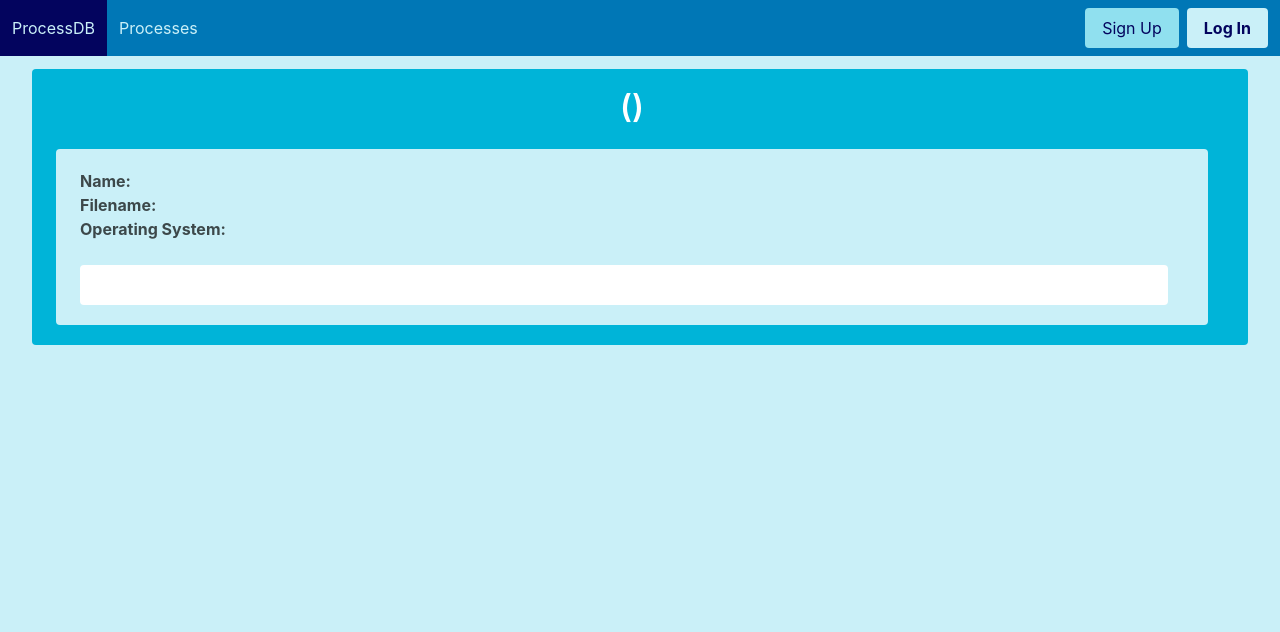
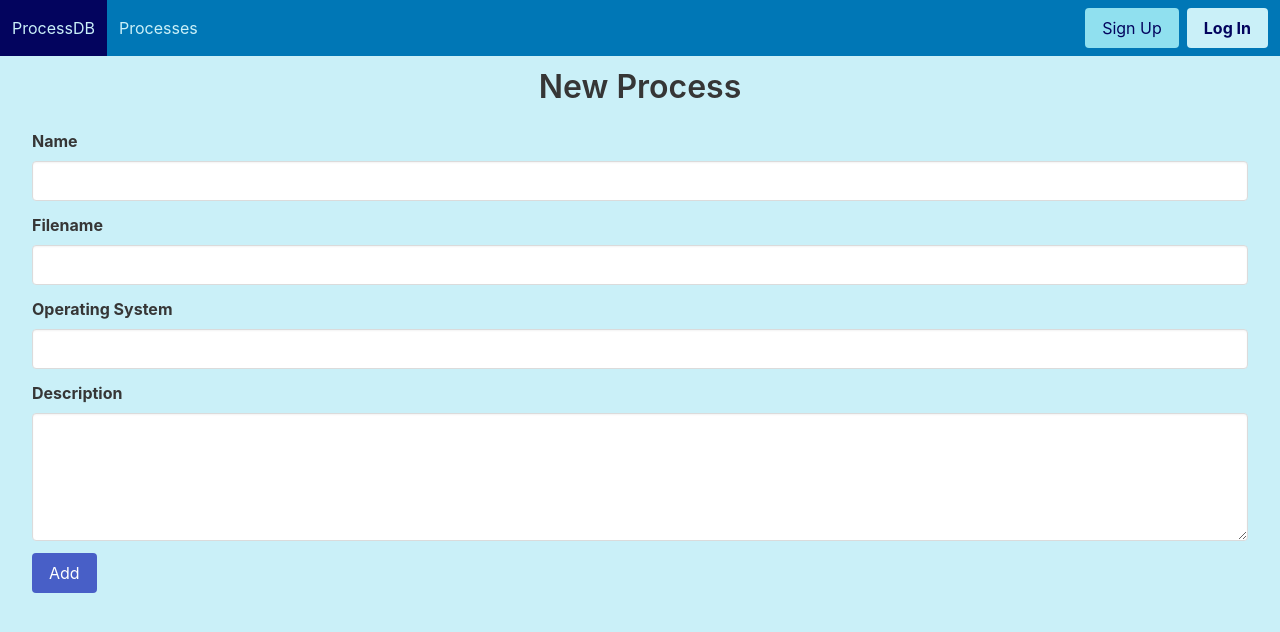
Before and after one commit to rkulcs/ProcessDB, a Vue app in the folder frontend/: page /processes/new in a window 1280 px wide. Shown: the top 632 px of the page. Built offline with nearby package versions, Linux system fonts and the light colour scheme; no server answers.

Commit message:
Implement forms for adding and updating processes

```diff
--- /dev/null
+++ b/frontend/src/components/ProcessEdit.vue
@@ -0,0 +1,25 @@
+<template>
+  <ProcessForm v-on:formFilled="update($event)"/>
+</template>
+
+<script>
+import ProcessForm from './ProcessForm.vue'
+import processStore from '../stores/processStore'
+
+export default {
+  components: {
+    ProcessForm
+  },
+
+  methods: {
+    update(process) {
+      (async () => {
+        let successfulUpdate = await processStore().add(process)
+
+        if (successfulUpdate)
+          this.$router.push({ name: 'process_info' })
+      })()
+    }
+  }
+}
+</script>
--- /dev/null
+++ b/frontend/src/components/ProcessForm.vue
@@ -0,0 +1,69 @@
+<template>
+  <h1 class="title">{{ isNew() ? 'New Process' : 'Edit Process' }}</h1>
+  <div class="field">
+    <label class="label">Name</label>
+    <div class="control">
+      <input v-model="process.name" class="input" type="text">
+    </div>
+  </div>
+  <div class="field">
+    <label class="label">Filename</label>
+    <div class="control">
+      <input v-model="process.filename" class="input" type="text">
+    </div>
+  </div>
+  <div class="field">
+    <label class="label">Operating System</label>
+    <div class="control">
+      <input v-model="process.os" class="input" type="text">
+    </div>
+  </div>
+  <div class="field">
+    <label class="label">Description</label>
+    <div class="control">
+      <textarea v-model="process.description" class="textarea" type="text"/>
+    </div>
+  </div>
+  <div class="field">
+    <div class="control">
+      <button class="button is-link" @click="save">
+        {{ isNew() ? 'Add' : 'Update' }}
+      </button>
+    </div>
+  </div>
+</template>
+
+<script>
+import ProcessFormType from '../entities/ProcessFormType.js'
+import Process from '../entities/Process'
+import processStore from '../stores/processStore'
+
+export default {
+  props: {
+    type: ProcessFormType
+  },
+
+  data() {
+    return {
+      id: this.$route.params.id,
+      store: processStore(),
+      process: '',
+      loaded: false
+    }
+  },
+
+  async mounted() {
+    this.process = (this.type === ProcessFormType.NEW) ? Process.emptyProcess()
+                                                       : await this.store.get(this.id)
+  },
+
+  methods: {
+    isNew() {
+      return (this.type === ProcessFormType.NEW)
+    },
+    save() {
+      this.$emit('formFilled', this.process)
+    }
+  }
+}
+</script>
--- a/frontend/src/components/ProcessInfo.vue
+++ b/frontend/src/components/ProcessInfo.vue
@@ -1,4 +1,5 @@
 <template>
+  <!-- <Suspense> -->
     <div class="container is-fluid">
       <div class="notification is-primary">
         <h1 class="title process-name">{{ process.name }} ({{ process.filename }})</h1>
@@ -16,6 +17,7 @@
         </div>
       </div>
     </div>
+  <!-- </Suspense> -->
 </template>
 
 <script>
@@ -32,24 +34,8 @@
     }
   },
 
-  mounted() {
-    let processJson = this.store.get(this.id)
-
-    if (processJson === undefined) {
-      (async () => {
-        processJson = await axios({
-          method: 'GET',
-          url: `${import.meta.env.VITE_BACKEND_URL}/processes/${this.id}`,
-          headers: {
-            'Content-Type': 'application/json',
-            'Access-Control-Allow-Origin': '*'
-          }
-        }).then(response => response.data)
-
-        this.process.copyJsonValues(processJson)
-        console.log(this.process)
-      })()
-    }
+  async mounted() {
+    this.process = await this.store.get(this.$route.params.id)
   }
 }
 </script>
--- /dev/null
+++ b/frontend/src/components/ProcessNew.vue
@@ -0,0 +1,25 @@
+<template>
+  <ProcessForm v-on:formFilled="add($event)"/>
+</template>
+
+<script>
+import ProcessForm from './ProcessForm.vue'
+import processStore from '../stores/processStore'
+
+export default {
+  components: {
+    ProcessForm
+  },
+
+  methods: {
+    add(process) {
+      (async () => {
+        let successfulAddition = await processStore().add(process)
+
+        if (successfulAddition)
+          this.$router.push({ name: 'process_list' })
+      })()
+    }
+  }
+}
+</script>
--- /dev/null
+++ b/frontend/src/entities/ProcessFormType.js
@@ -0,0 +1,6 @@
+const ProcessFormType = {
+  NEW: 'NEW',
+  EDIT: 'EDIT'
+}
+
+export default ProcessFormType
--- a/frontend/src/router/index.js
+++ b/frontend/src/router/index.js
@@ -1,5 +1,6 @@
 import { createRouter, createWebHistory } from 'vue-router'
 import UserFormType from '../entities/UserFormType.js'
+import ProcessFormType from '../entities/ProcessFormType.js'
 
 import HomeView from '../views/HomeView.vue'
 import UserFormView from '../views/UserFormView.vue'
@@ -9,6 +10,8 @@
 import UserRegistration from '../components/UserRegistration.vue'
 import ProcessList from '../components/ProcessList.vue'
 import ProcessInfo from '../components/ProcessInfo.vue'
+import ProcessNew from '../components/ProcessNew.vue'
+import ProcessEdit from '../components/ProcessEdit.vue'
 
 const router = createRouter({
   history: createWebHistory(import.meta.env.BASE_URL),
@@ -51,6 +54,18 @@
           path: ':id',
           name: 'process_info',
           component: ProcessInfo
+        },
+        {
+          path: 'new',
+          name: 'process_new',
+          props: {'type': ProcessFormType.NEW},
+          component: ProcessNew
+        },
+        {
+          path: ':id/edit',
+          name: 'process_edit',
+          props: {'type': ProcessFormType.EDIT},
+          component: ProcessEdit
         }
       ]
     }
--- a/frontend/src/stores/processStore.js
+++ b/frontend/src/stores/processStore.js
@@ -24,12 +24,52 @@
       })()
     },
     get(id) {
-      return toRaw(this.processes.filter(p => p.id === id)[0])
+      return (async () => {
+        let processJson = await axios({
+          method: 'GET',
+          url: `${import.meta.env.VITE_BACKEND_URL}/processes/${id}`,
+          headers: {
+            'Content-Type': 'application/json',
+            'Access-Control-Allow-Origin': '*'
+          }
+        })
+        .then(response => response.data)
+
+        let process = Process.emptyProcess()
+        process.copyJsonValues(processJson)
+
+        return process
+      })()
+    },
+    add(process) {
+      return axios({
+        method: 'POST',
+        url: `${import.meta.env.VITE_BACKEND_URL}/processes/add`,
+        headers: {
+          'Content-Type': 'application/json',
+          'Access-Control-Allow-Origin': '*',
+          'Authorization': `Bearer ${localStorage.getItem('token')}`
+        },
+        data: process
+      })
+      .then(true)
+      .catch(false)
+    },
+    edit(process) {
+      return axios({
+        method: 'POST',
+        url: `${import.meta.env.VITE_BACKEND_URL}/processes/${process.id}/update`,
+        headers: {
+          'Content-Type': 'application/json',
+          'Access-Control-Allow-Origin': '*',
+          'Authorization': `Bearer ${localStorage.getItem('token')}`
+        },
+        data: process
+      })
+      .then(true)
+      .catch(false)
     }
   },
-},
-{
-  persist: true
 }
 )
 
```
Lines whose indentation alone changed are shown as unchanged.
